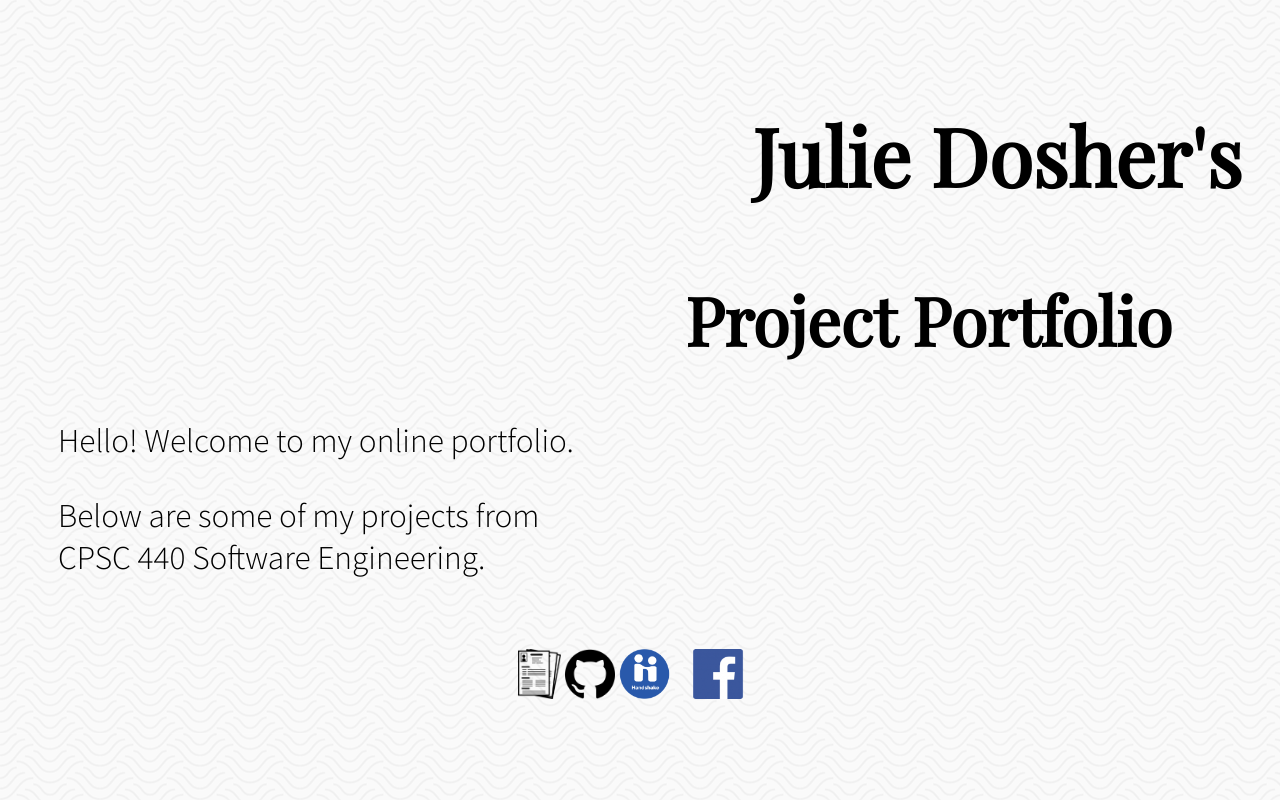
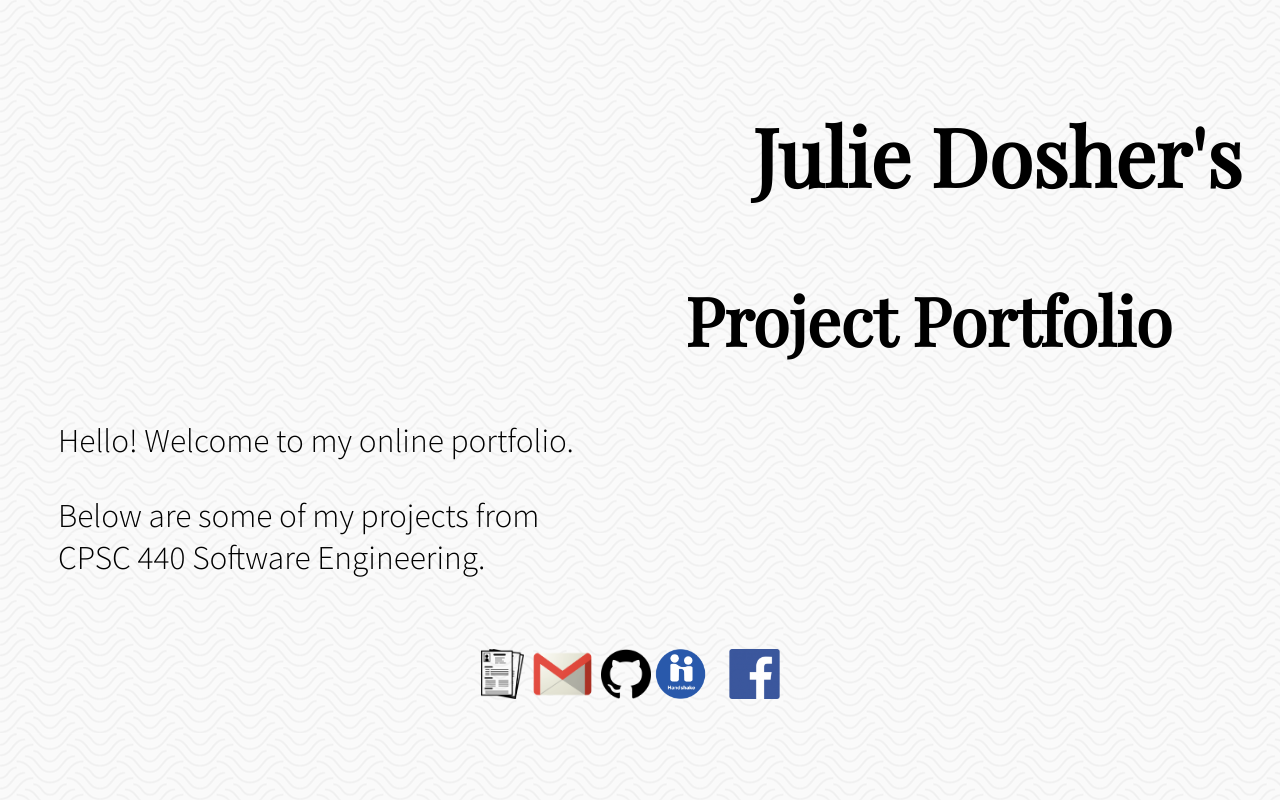
Before and after one commit to juliedosher/CPSC440_Portfolio, a plain HTML site: page index.html in a window 1280 px wide. Shown: the top 800 px of the page. Drawn offline with nearby package versions, Linux system fonts and the light colour scheme.

Commit message:
fixed accidental deletion of img element

```diff
--- a/index.html
+++ b/index.html
@@ -26,7 +26,7 @@
         </a>
 
         <a href="mailto:juliegdosher@lewisu.edu" target="_blank" title="Email">
-          <src="./resources/logo_email.png" alt="Email" height="50">
+          <img src="./resources/logo_email.png" alt="Email" height="50">
         </a>
 
         <a href="https://github.com/juliedosher" target="_blank" title="Github">
```
